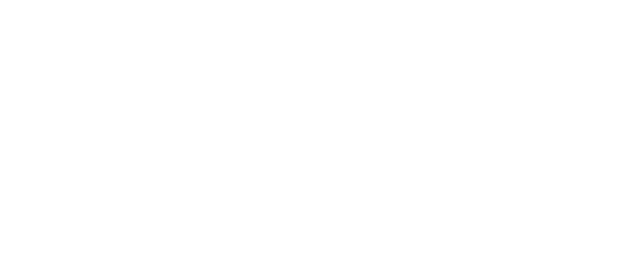
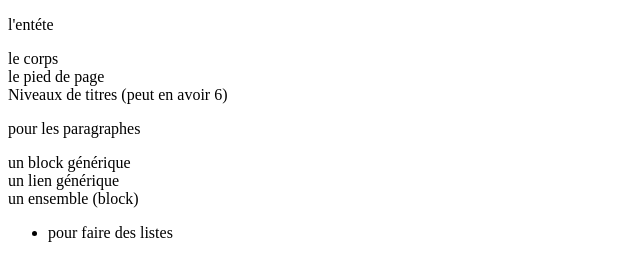
Before and after one commit to FWastelin/cheatsheets, a plain HTML site: page index.html in a window 1280 px wide. Shown: the whole page, without its empty margins (0-640 px from the left). Drawn offline with Linux system fonts and the light colour scheme.

Commit message:
premiéres infos html

```diff
--- a/index.html
+++ b/index.html
@@ -1,9 +1,28 @@
 <!DOCTYPE html>
-<html lang="en">
+<html lang="fr">
   <head>
     <meta charset="UTF-8" />
     <meta name="viewport" content="width=device-width, initial-scale=1.0" />
-    <title>Toto</title>
+    <link rel="stylesheet" href="style.css" />
+    <title>Introduction html</title>
   </head>
-  <body></body>
+  <body>
+    <p>
+      <head>
+        l'entéte
+      </head>
+      <main>le corps</main>
+      <footer>le pied de page</footer>
+      <h>Niveaux de titres (peut en avoir 6)</h>
+      <p>pour les paragraphes</p>
+      <div>un block générique</div>
+      <span>un lien générique</span>
+      <section>un ensemble (block)</section>
+      <ul>
+        <li>pour faire des listes</li>
+      </ul>
+
+      <script src="script.js"></script>
+    </p>
+  </body>
 </html>
```
Also changed, not shown: script.js (added), style.css (added).
